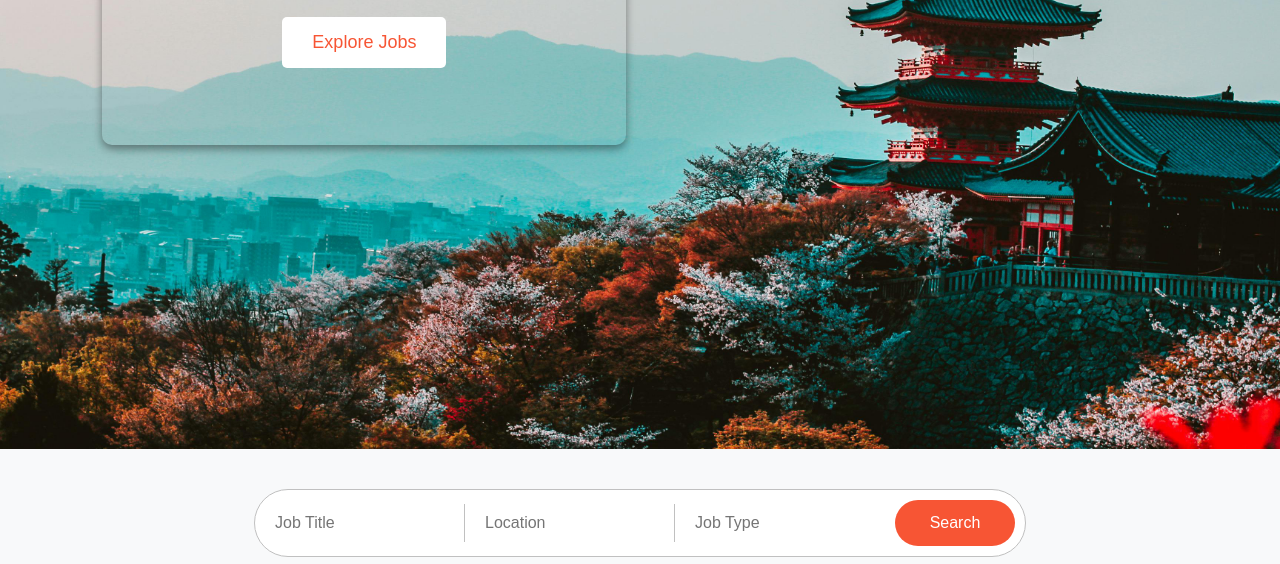
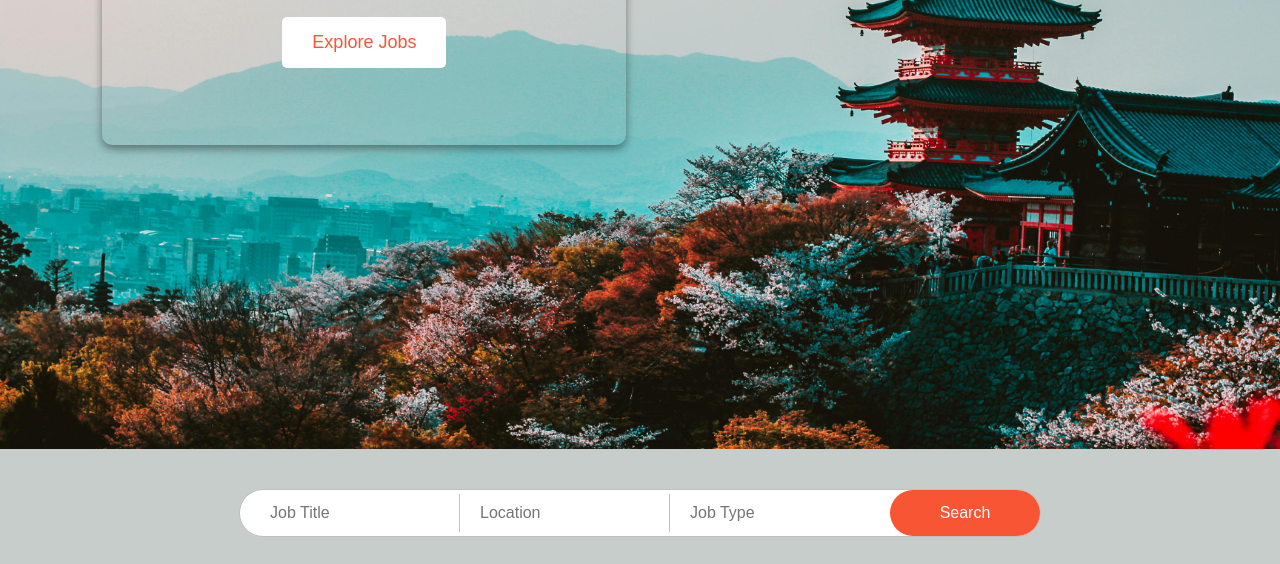
Before and after one commit to Tushar-Alec/Work-In-Japan, a plain HTML site: page index.html in a window 1280 px wide. Shown: the part 351-915 px from the top of the page. Drawn offline with Linux system fonts and the light colour scheme.

Commit message:
Change background color, increase width of nav bar links, and adjust search button margin

```diff
--- a/style.css
+++ b/style.css
@@ -2,7 +2,7 @@ body, html {
     margin: 0;
     padding: 0;
     width: 100%;
-    background-color: #F8F9FA;
+    background-color: #C7CDCB;
 }
 
 .main-pic {
@@ -187,9 +187,9 @@ nav ul li a {
     margin: 20px;
     border: 1px solid silver;
     background-color: white;
-    padding: 10px;
+    padding: px;
     border-radius: 40px;
-    width: 750px;
+    width: 800px;
 
 }
 
@@ -208,6 +208,7 @@ nav ul li a {
     border-right: 1px solid silver;
 }
 .search-container button {
+    margin-right: -20px;
     font-size: 16px;
     border: none;
     cursor: pointer;
@@ -215,8 +216,8 @@ nav ul li a {
     background-color: #F75534;
     padding: 14px;
     border-radius: 25px;
-    width: 130px;
-    margin: 0;
+    width: 150px;
+
 
 }
 
```
